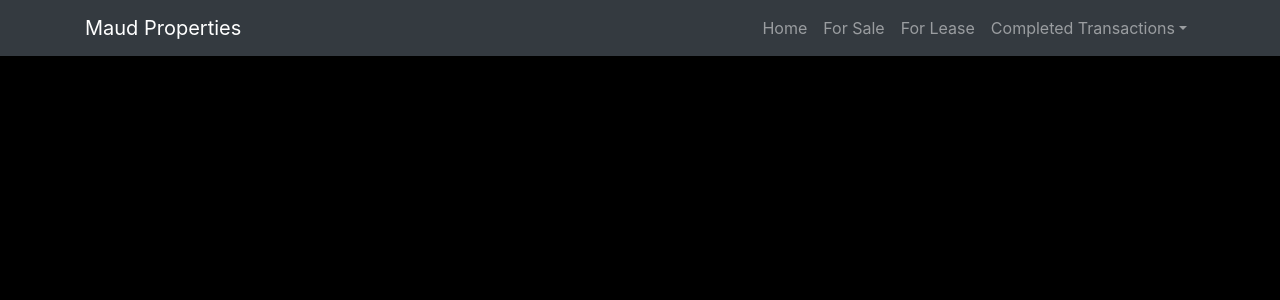
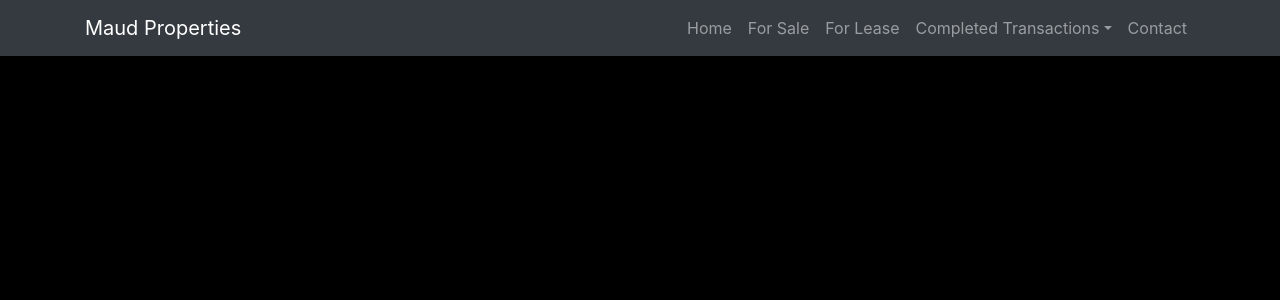
Before and after one commit to HoldenMaudlin/mp, a Django app: template sale/templates/sale/sale.html in a window 1280 px wide. Shown: the top 300 px of the page. Run offline with Django 3.2, Linux system fonts and the light colour scheme; the template is opened without the code that fills it, so the values that code supplies are empty; some libraries are stand-ins or nearby versions.

Commit message:
Final dev

```diff
--- a/home/templates/home/index.html
+++ b/home/templates/home/index.html
@@ -94,7 +94,7 @@
         <a class="btn btn-primary btn-lg" href="mailto:smaudlin@maudproperties.com">Inquire Now &raquo;</a>
       </div>
       <div class="col-md-4 mb-5">
-        <h2>Contact</h2>
+        <h2 id="contact">Contact</h2>
         <hr>
         <address>
           <strong>Maud Properties</strong>
--- a/home/templates/home/nav.html
+++ b/home/templates/home/nav.html
@@ -29,6 +29,9 @@
               <a class="dropdown-item" href="/completedtransactions/leased">Leased</a>
             </div>
           </li>
+          <li class="nav-item {% if active_tab == 'Lease' %}active{% endif %}">
+            <a class="nav-link" href="/#contact">Contact</a>
+          </li>
         </ul>
       </div>
     </div>
```
